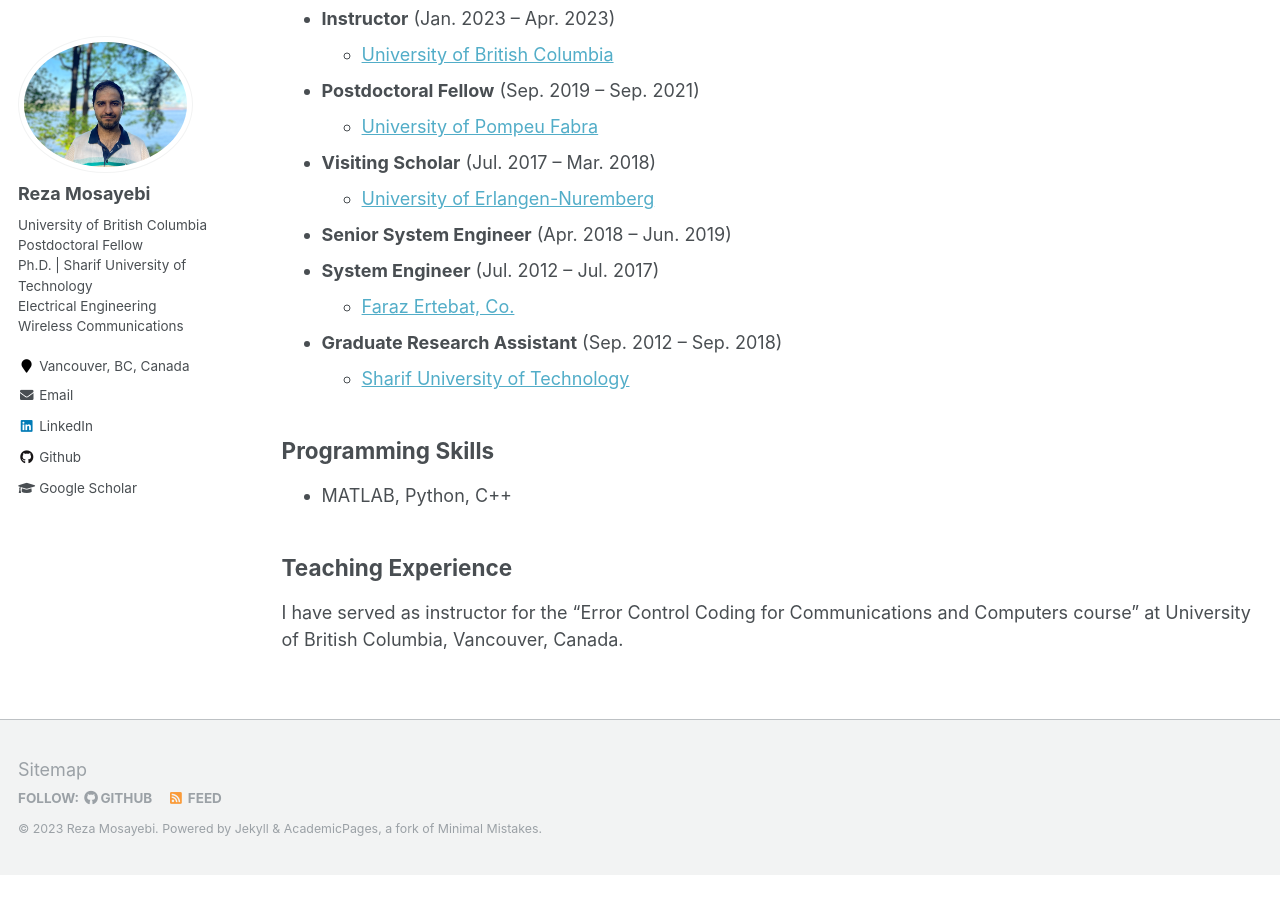
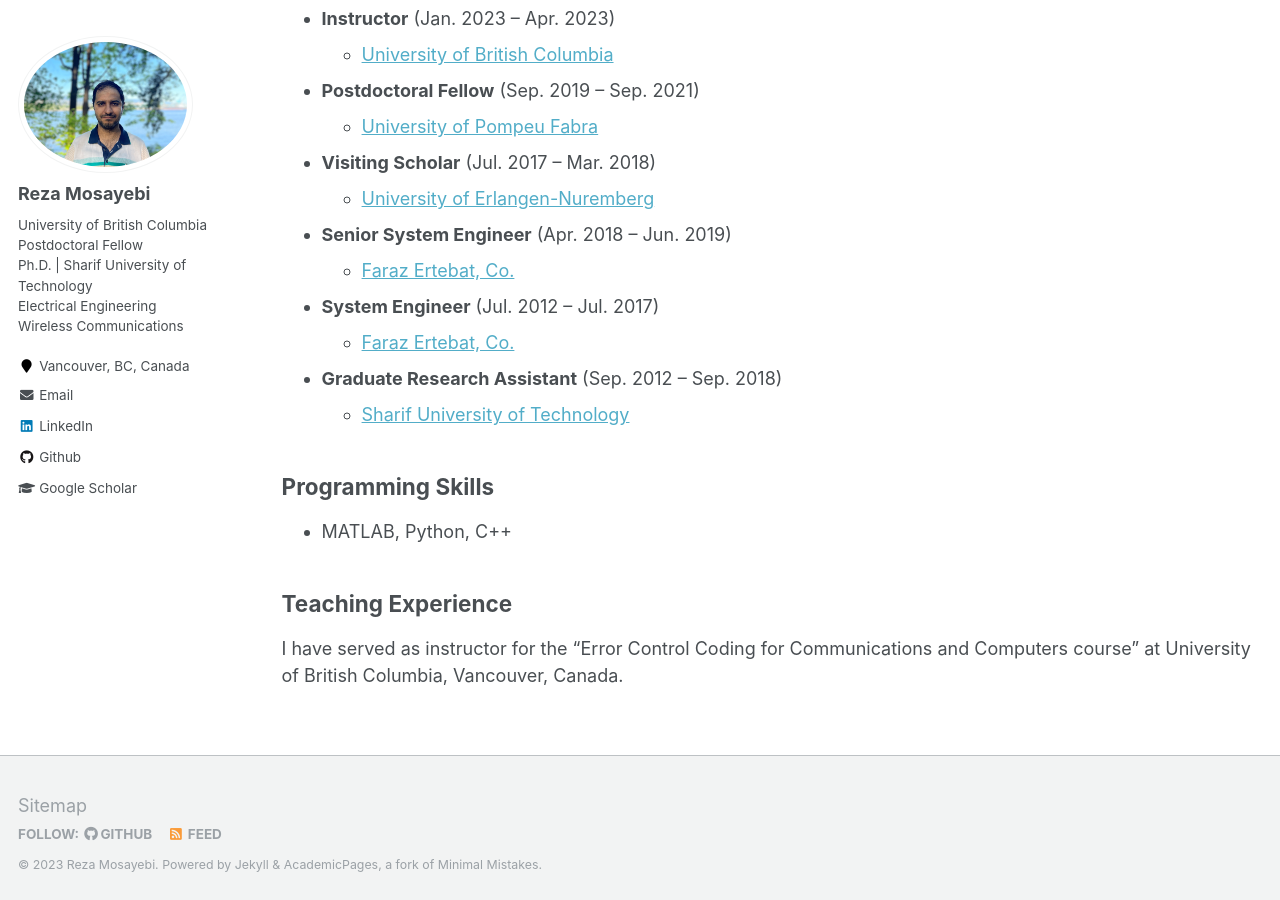
Before and after one commit to rmosayebi/rmosayebi.github.io, a Jekyll site: the page built from _pages/cv.md, in a window 1280 px wide and 900 px high, scrolled down 937 px. Built offline with Jekyll 4.4.1, drawn with Linux system fonts in a browser that asks for light colours; before the commit the page ends 1812 px from its top, so only the background shows below that.

Commit message:
Initial commit

```diff
--- a/_pages/cv.md
+++ b/_pages/cv.md
@@ -40,6 +40,7 @@
 * **Visiting Scholar** (Jul. 2017 -- Mar. 2018)
   * [University of Erlangen-Nuremberg](https://www.fau.eu/n)
 * **Senior System Engineer** (Apr. 2018 -- Jun. 2019)
+  * [Faraz Ertebat, Co.](https://farazcomm.com/?language=en)
 * **System Engineer** (Jul. 2012 -- Jul. 2017)
   * [Faraz Ertebat, Co.](https://farazcomm.com/?language=en)
 * **Graduate Research Assistant** (Sep. 2012 -- Sep. 2018)
```
